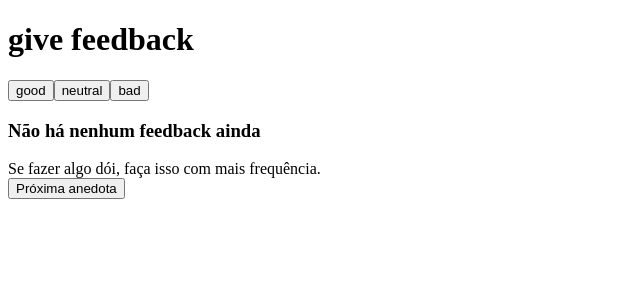
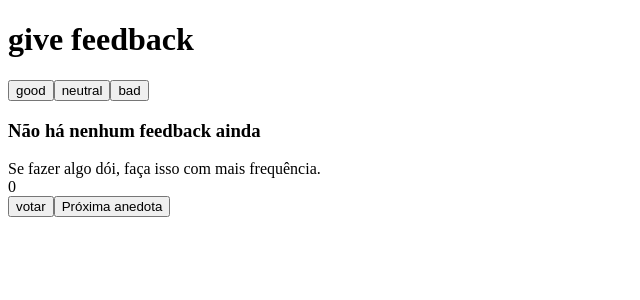
Before and after one commit to joao-portela/fullstackopen-helsinki, a React (Create React App) app in the folder part1/: page / in a window 1280 px wide. Shown: the top 300 px of the page, without its empty margins (0-640 px from the left). Built offline with nearby package versions, Linux system fonts and the light colour scheme.

Commit message:
progresso (1.13)

```diff
--- a/part1/src/App.js
+++ b/part1/src/App.js
@@ -33,15 +33,6 @@ const Statistics = (props) => {
 }
 
 const App = () => {
-  // salve os cliques de cada botão em seu próprio estado
-  const [good, setGood] = useState(0)
-  const [neutral, setNeutral] = useState(0)
-  const [bad, setBad] = useState(0)
-  const [total, setTotal] = useState(0)
-  const [media, setMedia] = useState(0)
-  const [positivo, setPositivo] = useState(0)
-  const [selected, setSelected] = useState(0)
-
   const anecdotes = [
     'Se fazer algo dói, faça isso com mais frequência.',
     'Contratar mão de obra para um projeto de software que já está atrasado, faz com que se atrase mais ainda!',
@@ -53,8 +44,27 @@ const App = () => {
     'A única maneira de ir rápido é ir bem.'
   ]
 
+  // salve os cliques de cada botão em seu próprio estado
+  const [good, setGood] = useState(0)
+  const [neutral, setNeutral] = useState(0)
+  const [bad, setBad] = useState(0)
+  const [total, setTotal] = useState(0)
+  const [media, setMedia] = useState(0)
+  const [positivo, setPositivo] = useState(0)
+  const [selected, setSelected] = useState(0)
+  const [voto, setVoto] = useState(Array(anecdotes.length).fill(0));
+
+
+
+
   const NextAnecdote = () => {
     setSelected((Math.floor(Math.random() * (anecdotes.length))))
+  }
+
+  const votar = () => {
+    const copiaVoto = [...voto]
+    copiaVoto[selected] += 1
+    setVoto(copiaVoto)
   }
 
 
@@ -97,7 +107,9 @@ const App = () => {
 
 
       <Exibir anedote={anecdotes[selected]}/>
+      <Exibir anedote={voto[selected]}/>
 
+      <Button onClick={() => votar()} texto={"votar"}/>
       <Button onClick={() => NextAnecdote()} texto={'Próxima anedota'}/>
 
     </div>
```
